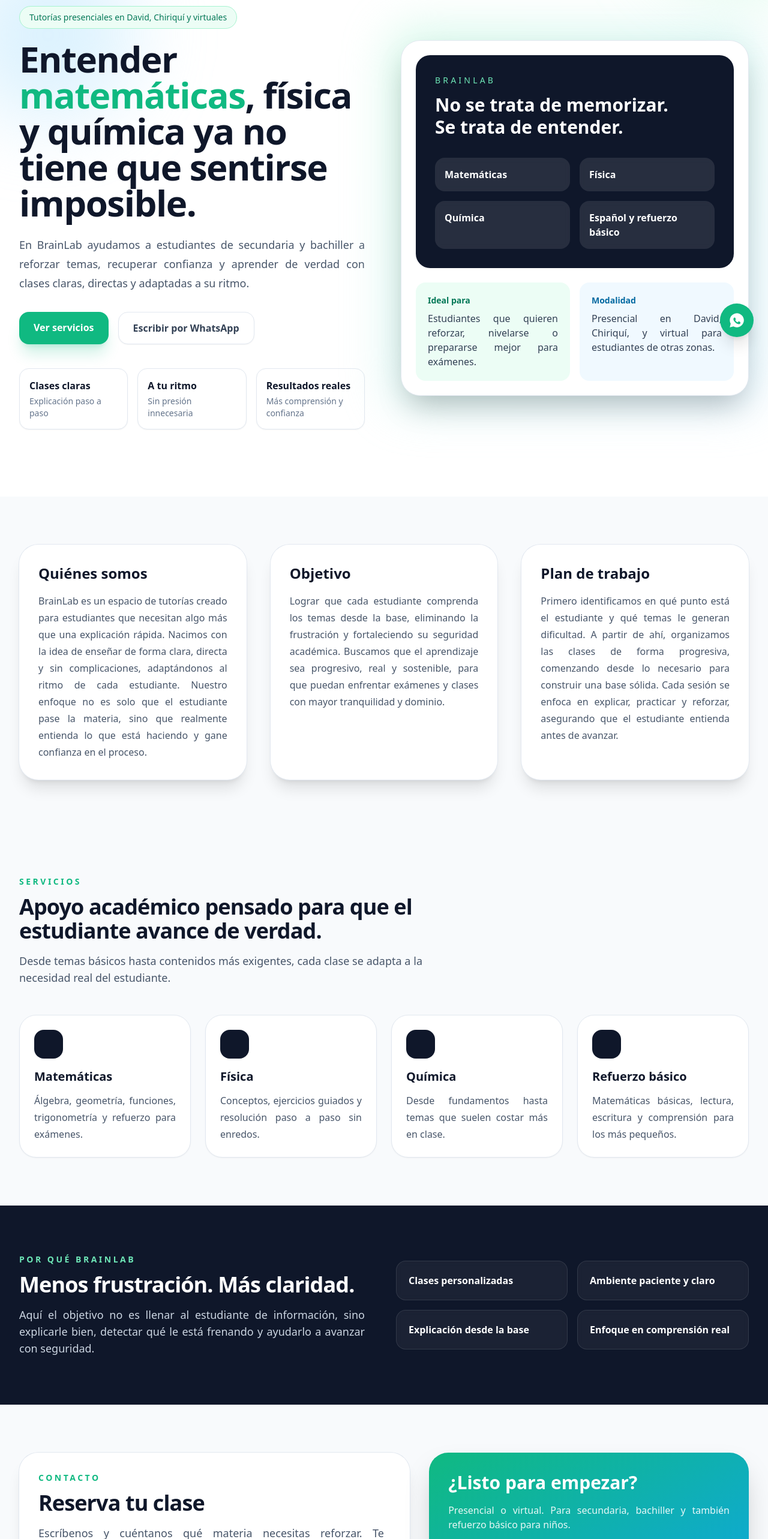
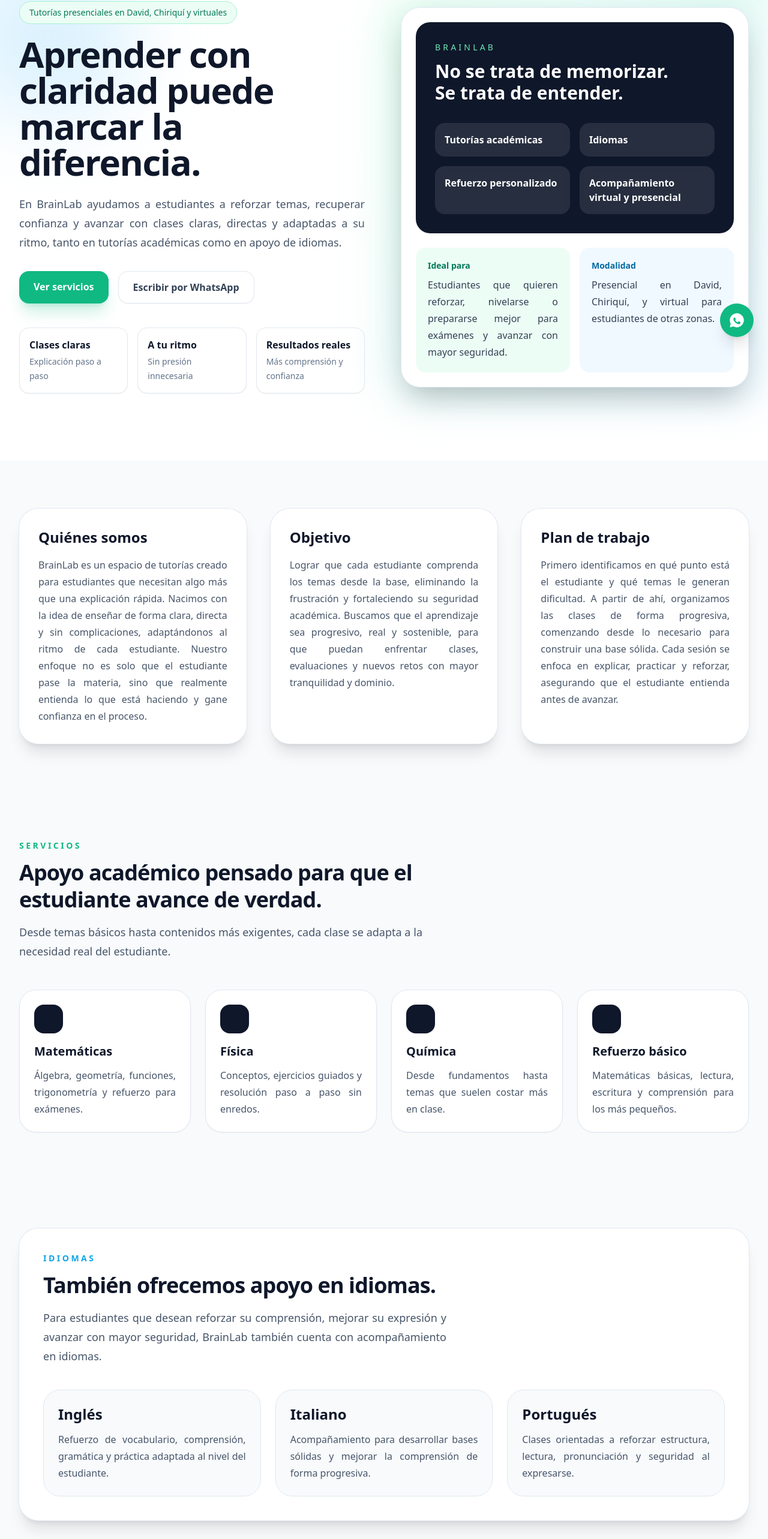
Before and after one commit to maritopro-123/brainlab.pa, a Next.js app: page / in a window 1280 px wide. Shown: the part 214-2780 px from the top of the page at 60% size. Built offline with nearby package versions, Linux system fonts and the light colour scheme.

Commit message:
Update page.jsx

```diff
--- a/app/page.jsx
+++ b/app/page.jsx
@@ -24,41 +24,46 @@
           <div className="absolute top-32 -left-16 h-72 w-72 rounded-full bg-sky-200/50 blur-3xl" />
         </div>
 
-        <div className="relative mx-auto max-w-7xl px-6 py-20 lg:px-8 lg:py-28">
-          <nav className="mb-16 flex items-center justify-between">
-            <div className="flex items-center gap-3">
-              <div className="flex h-12 w-12 items-center justify-center rounded-2xl bg-emerald-500 text-white shadow-lg shadow-emerald-500/20">
+        <div className="relative mx-auto max-w-7xl px-5 py-16 sm:px-6 sm:py-20 lg:px-8 lg:py-28">
+          <nav className="mb-14 flex items-center justify-between gap-4">
+            <div className="flex min-w-0 items-center gap-3">
+              <div className="flex h-12 w-12 shrink-0 items-center justify-center rounded-2xl bg-emerald-500 text-white shadow-lg shadow-emerald-500/20">
                 <span className="text-xl font-bold">B</span>
               </div>
-              <div>
-                <p className="text-xl font-black tracking-tight">BrainLab</p>
+              <div className="min-w-0">
+                <p className="truncate text-xl font-black tracking-tight">
+                  BrainLab
+                </p>
                 <p className="text-sm text-slate-500">
                   Tutorías que sí se entienden
                 </p>
               </div>
             </div>
+
             <a
               href="#contacto"
-              className="rounded-2xl bg-slate-900 px-5 py-3 text-sm font-semibold text-white shadow-lg transition hover:-translate-y-0.5"
+              className="shrink-0 rounded-2xl bg-slate-900 px-4 py-3 text-sm font-semibold text-white shadow-lg transition hover:-translate-y-0.5 sm:px-5"
             >
               Reservar clase
             </a>
           </nav>
 
-          <div className="grid items-center gap-14 lg:grid-cols-2">
-            <div>
-              <div className="mb-5 inline-flex items-center rounded-full border border-emerald-200 bg-emerald-50 px-4 py-2 text-sm font-medium text-emerald-700">
+          <div className="grid items-center gap-12 lg:grid-cols-2 lg:gap-14">
+            <div className="min-w-0">
+              <div className="mb-5 inline-flex max-w-full items-center rounded-full border border-emerald-200 bg-emerald-50 px-4 py-2 text-sm font-medium text-emerald-700">
                 Tutorías presenciales en David, Chiriquí y virtuales
               </div>
-              <h1 className="max-w-2xl text-5xl font-black leading-tight tracking-tight sm:text-6xl">
-                Entender <span className="text-emerald-500">matemáticas</span>,
-                física y química ya no tiene que sentirse imposible.
+
+              <h1 className="max-w-2xl text-4xl font-black leading-[1.08] tracking-tight sm:text-5xl lg:text-6xl">
+                Aprender con claridad puede marcar la diferencia.
               </h1>
-              <p className="mt-6 max-w-xl text-lg leading-8 text-slate-600 text-justify">
-                En BrainLab ayudamos a estudiantes de secundaria y bachiller a
-                reforzar temas, recuperar confianza y aprender de verdad con
-                clases claras, directas y adaptadas a su ritmo.
+
+              <p className="mt-6 max-w-xl text-base leading-7 text-slate-600 text-justify sm:text-lg sm:leading-8">
+                En BrainLab ayudamos a estudiantes a reforzar temas, recuperar
+                confianza y avanzar con clases claras, directas y adaptadas a su
+                ritmo, tanto en tutorías académicas como en apoyo de idiomas.
               </p>
+
               <div className="mt-8 flex flex-wrap gap-4">
                 <a
                   href="#servicios"
@@ -74,7 +79,7 @@
                 </a>
               </div>
 
-              <div className="mt-10 grid max-w-xl grid-cols-3 gap-4">
+              <div className="mt-10 grid max-w-xl grid-cols-1 gap-4 sm:grid-cols-3">
                 {[
                   ["Clases claras", "Explicación paso a paso"],
                   ["A tu ritmo", "Sin presión innecesaria"],
@@ -85,55 +90,60 @@
                     className="rounded-2xl border border-slate-200 bg-white p-4 shadow-sm"
                   >
                     <p className="font-bold">{title}</p>
-                    <p className="mt-1 text-sm text-slate-500">{text}</p>
+                    <p className="mt-1 text-sm leading-6 text-slate-500">
+                      {text}
+                    </p>
                   </div>
                 ))}
               </div>
             </div>
 
-            <div className="relative">
+            <div className="relative min-w-0">
               <div className="absolute -inset-4 rounded-[2rem] bg-gradient-to-br from-emerald-200 to-sky-200 opacity-50 blur-2xl" />
-              <div className="relative rounded-[2rem] border border-slate-200 bg-white p-6 shadow-2xl">
-                <div className="rounded-[1.5rem] bg-slate-900 p-8 text-white">
+              <div className="relative rounded-[2rem] border border-slate-200 bg-white p-5 shadow-2xl sm:p-6">
+                <div className="rounded-[1.5rem] bg-slate-900 p-6 text-white sm:p-8">
                   <p className="text-sm uppercase tracking-[0.3em] text-emerald-300">
                     BrainLab
                   </p>
-                  <h2 className="mt-3 text-3xl font-black leading-tight">
+                  <h2 className="mt-3 max-w-lg text-2xl font-black leading-tight sm:text-3xl">
                     No se trata de memorizar.
                     <br />
                     Se trata de entender.
                   </h2>
+
                   <div className="mt-8 grid gap-4 sm:grid-cols-2">
                     {[
-                      "Matemáticas",
-                      "Física",
-                      "Química",
-                      "Español y refuerzo básico",
+                      "Tutorías académicas",
+                      "Idiomas",
+                      "Refuerzo personalizado",
+                      "Acompañamiento virtual y presencial",
                     ].map((item) => (
                       <div
                         key={item}
                         className="rounded-2xl bg-white/10 p-4 backdrop-blur-sm"
                       >
-                        <p className="font-semibold">{item}</p>
+                        <p className="font-semibold leading-6">{item}</p>
                       </div>
                     ))}
                   </div>
                 </div>
+
                 <div className="mt-6 grid gap-4 sm:grid-cols-2">
                   <div className="rounded-2xl bg-emerald-50 p-5">
                     <p className="text-sm font-semibold text-emerald-700">
                       Ideal para
                     </p>
-                    <p className="mt-2 text-slate-700 text-justify">
+                    <p className="mt-2 text-slate-700 text-justify leading-7">
                       Estudiantes que quieren reforzar, nivelarse o prepararse
-                      mejor para exámenes.
+                      mejor para exámenes y avanzar con mayor seguridad.
                     </p>
                   </div>
+
                   <div className="rounded-2xl bg-sky-50 p-5">
                     <p className="text-sm font-semibold text-sky-700">
                       Modalidad
                     </p>
-                    <p className="mt-2 text-slate-700 text-justify">
+                    <p className="mt-2 text-slate-700 text-justify leading-7">
                       Presencial en David, Chiriquí, y virtual para estudiantes
                       de otras zonas.
                     </p>
@@ -145,8 +155,8 @@
         </div>
       </section>
 
-      <section className="mx-auto max-w-7xl px-6 py-20 lg:px-8">
-        <div className="grid gap-10 lg:grid-cols-3">
+      <section className="mx-auto max-w-7xl px-5 py-16 sm:px-6 sm:py-20 lg:px-8">
+        <div className="grid gap-6 lg:grid-cols-3 lg:gap-10">
           <div className="rounded-[2rem] bg-white p-8 shadow-xl ring-1 ring-slate-200">
             <h3 className="text-2xl font-black">Quiénes somos</h3>
             <p className="mt-4 leading-7 text-slate-600 text-justify">
@@ -165,8 +175,8 @@
               Lograr que cada estudiante comprenda los temas desde la base,
               eliminando la frustración y fortaleciendo su seguridad académica.
               Buscamos que el aprendizaje sea progresivo, real y sostenible,
-              para que puedan enfrentar exámenes y clases con mayor tranquilidad
-              y dominio.
+              para que puedan enfrentar clases, evaluaciones y nuevos retos con
+              mayor tranquilidad y dominio.
             </p>
           </div>
 
@@ -183,15 +193,15 @@
         </div>
       </section>
 
-      <section id="servicios" className="mx-auto max-w-7xl px-6 py-20 lg:px-8">
+      <section id="servicios" className="mx-auto max-w-7xl px-5 py-16 sm:px-6 sm:py-20 lg:px-8">
         <div className="max-w-2xl">
           <p className="text-sm font-bold uppercase tracking-[0.25em] text-emerald-500">
             Servicios
           </p>
-          <h2 className="mt-3 text-4xl font-black tracking-tight">
+          <h2 className="mt-3 text-4xl font-black tracking-tight leading-tight">
             Apoyo académico pensado para que el estudiante avance de verdad.
           </h2>
-          <p className="mt-4 text-lg text-slate-600 text-justify">
+          <p className="mt-4 text-base leading-7 text-slate-600 text-justify sm:text-lg sm:leading-8">
             Desde temas básicos hasta contenidos más exigentes, cada clase se
             adapta a la necesidad real del estudiante.
           </p>
@@ -230,8 +240,53 @@
         </div>
       </section>
 
+      <section id="idiomas" className="mx-auto max-w-7xl px-5 py-16 sm:px-6 sm:py-20 lg:px-8">
+        <div className="rounded-[2rem] bg-white p-8 shadow-xl ring-1 ring-slate-200 sm:p-10">
+          <div className="max-w-2xl">
+            <p className="text-sm font-bold uppercase tracking-[0.25em] text-sky-500">
+              Idiomas
+            </p>
+            <h2 className="mt-3 text-4xl font-black tracking-tight leading-tight">
+              También ofrecemos apoyo en idiomas.
+            </h2>
+            <p className="mt-4 text-base leading-7 text-slate-600 text-justify sm:text-lg sm:leading-8">
+              Para estudiantes que desean reforzar su comprensión, mejorar su
+              expresión y avanzar con mayor seguridad, BrainLab también cuenta
+              con acompañamiento en idiomas.
+            </p>
+          </div>
+
+          <div className="mt-10 grid gap-6 md:grid-cols-3">
+            {[
+              {
+                title: "Inglés",
+                text: "Refuerzo de vocabulario, comprensión, gramática y práctica adaptada al nivel del estudiante.",
+              },
+              {
+                title: "Italiano",
+                text: "Acompañamiento para desarrollar bases sólidas y mejorar la comprensión de forma progresiva.",
+              },
+              {
+                title: "Portugués",
+                text: "Clases orientadas a reforzar estructura, lectura, pronunciación y seguridad al expresarse.",
+              },
+            ].map((card) => (
+              <div
+                key={card.title}
+                className="rounded-[1.75rem] border border-slate-200 bg-slate-50 p-6"
+              >
+                <h3 className="text-2xl font-bold">{card.title}</h3>
+                <p className="mt-3 leading-7 text-slate-600 text-justify">
+                  {card.text}
+                </p>
+              </div>
+            ))}
+          </div>
+        </div>
+      </section>
+
       <section className="bg-slate-900 text-white">
-        <div className="mx-auto max-w-7xl px-6 py-20 lg:px-8">
+        <div className="mx-auto max-w-7xl px-5 py-16 sm:px-6 sm:py-20 lg:px-8">
           <div className="grid gap-10 lg:grid-cols-2 lg:items-center">
             <div>
               <p className="text-sm font-bold uppercase tracking-[0.25em] text-emerald-300">
@@ -240,12 +295,13 @@
               <h2 className="mt-3 text-4xl font-black tracking-tight">
                 Menos frustración. Más claridad.
               </h2>
-              <p className="mt-4 max-w-xl text-lg text-slate-300 text-justify">
+              <p className="mt-4 max-w-xl text-base leading-7 text-slate-300 text-justify sm:text-lg sm:leading-8">
                 Aquí el objetivo no es llenar al estudiante de información, sino
                 explicarle bien, detectar qué le está frenando y ayudarlo a
                 avanzar con seguridad.
               </p>
             </div>
+
             <div className="grid gap-4 sm:grid-cols-2">
               {[
                 "Clases personalizadas",
@@ -257,7 +313,7 @@
                   key={item}
                   className="rounded-2xl border border-white/10 bg-white/5 p-5 backdrop-blur-sm"
                 >
-                  <p className="font-semibold">{item}</p>
+                  <p className="font-semibold leading-6">{item}</p>
                 </div>
               ))}
             </div>
@@ -265,7 +321,7 @@
         </div>
       </section>
 
-      <section id="contacto" className="mx-auto max-w-7xl px-6 py-20 lg:px-8">
+      <section id="contacto" className="mx-auto max-w-7xl px-5 py-16 sm:px-6 sm:py-20 lg:px-8">
         <div className="grid gap-8 lg:grid-cols-[1.1fr_0.9fr]">
           <div className="rounded-[2rem] bg-white p-8 shadow-xl ring-1 ring-slate-200">
             <p className="text-sm font-bold uppercase tracking-[0.25em] text-emerald-500">
@@ -274,15 +330,17 @@
             <h2 className="mt-3 text-4xl font-black tracking-tight">
               Reserva tu clase
             </h2>
-            <p className="mt-4 max-w-xl text-lg text-slate-600 text-justify">
-              Escríbenos y cuéntanos qué materia necesitas reforzar. Te
-              orientamos según el nivel y el objetivo del estudiante.
+            <p className="mt-4 max-w-xl text-base leading-7 text-slate-600 text-justify sm:text-lg sm:leading-8">
+              Escríbenos y cuéntanos qué área necesitas reforzar. Te orientamos
+              según el nivel y el objetivo del estudiante.
             </p>
+
             <div className="mt-8 grid gap-4 sm:grid-cols-2">
               <div className="rounded-2xl bg-slate-50 p-5">
                 <p className="text-sm font-semibold text-slate-500">WhatsApp</p>
                 <p className="mt-2 text-lg font-bold">6867-1253</p>
               </div>
+
               <div className="rounded-2xl bg-slate-50 p-5">
                 <p className="text-sm font-semibold text-slate-500">
                   Ubicación
@@ -294,9 +352,9 @@
 
           <div className="rounded-[2rem] bg-gradient-to-br from-emerald-500 to-sky-500 p-8 text-white shadow-2xl">
             <h3 className="text-3xl font-black">¿Listo para empezar?</h3>
-            <p className="mt-4 text-white/90 text-justify">
-              Presencial o virtual. Para secundaria, bachiller y también
-              refuerzo básico para niños.
+            <p className="mt-4 text-white/90 text-justify leading-7">
+              Presencial o virtual. Tutorías académicas, refuerzo básico e
+              idiomas en un espacio pensado para aprender con más claridad.
             </p>
             <a
               href="https://api.whatsapp.com/send?phone=50768671253&text=Hola%2C%20quiero%20empezar%20con%20las%20tutor%C3%ADas"
```
